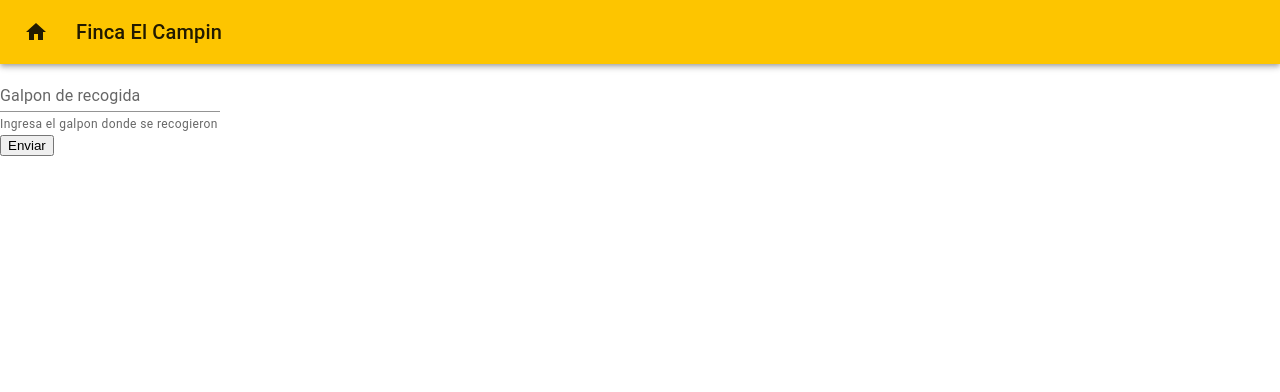
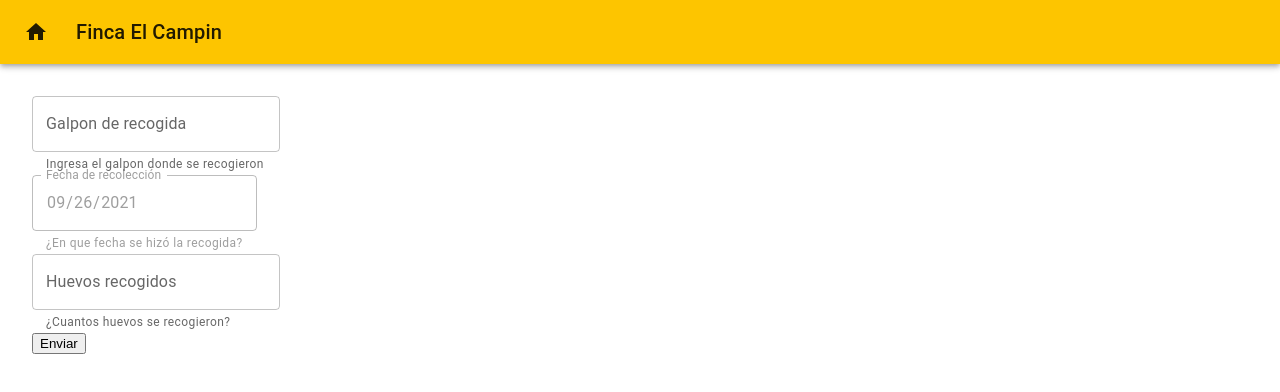
Before and after one commit to LeonidasGangsta/elcampin, a React (Create React App) app in the folder client/: page /recogida/nueva in a window 1280 px wide. Shown: the top 392 px of the page. Built offline with nearby package versions, Linux system fonts and the light colour scheme; no server answers.

Commit message:
Create new record page #1

```diff
--- a/client/src/components/LogsList.tsx
+++ b/client/src/components/LogsList.tsx
@@ -67,7 +67,7 @@ const LogsList = ({ logs }: LogsListProps): JSX.Element => {
                 {`${log.eggs} recogidos`}
               </TableCell>
               <TableCell align="right">{getLogDateInSpanish(log.date)}</TableCell>
-              <TableCell align="right">{log.Barn.barnNumber}</TableCell>
+              <TableCell align="right">{log.Barn?.barnNumber}</TableCell>
               <TableCell align="right">{log.chickensInIt}</TableCell>
               <TableCell align="right">{getLogDateInSpanish(log.createdAt)}</TableCell>
             </TableRow>
--- a/client/src/pages/NewRecord.tsx
+++ b/client/src/pages/NewRecord.tsx
@@ -4,35 +4,91 @@ import {
 } from '@mui/material';
 import { useForm } from 'react-hook-form';
 import ControlledInput from 'src/components/ControlledInput';
+import { createNewLog } from 'src/utils/api/logs';
+import { CreateLogType } from 'src/utils/types';
+import { useBarnsContext } from 'src/hooks/useBarnsContext';
+import { useHistory } from 'react-router-dom';
 
 interface FormData {
-  barnNumber: number,
-  dateOfTake: Date,
-  eggs: number,
+  barnNumber: string,
+  dateOfTake: string,
+  eggs: string,
 }
 
-const Form = styled('form')(() => ({
+const Form = styled('form')(({ theme }) => ({
   display: 'flex',
   flexDirection: 'column',
   justifyContent: 'center',
   alignItems: 'flex-start',
+  margin: theme.spacing(4),
+}));
+
+const Input = styled(ControlledInput)(({ theme }) => ({
+  margin: theme.spacing(2),
+  border: '1px solid blue',
 }));
 
 const NewRecord = () => {
   const { handleSubmit, control } = useForm<FormData>();
+  const { barns, refreshState } = useBarnsContext();
+  const history = useHistory();
 
-  const onSubmit = handleSubmit((data) => {
-    alert(data.barnNumber);
+  const initialDate: string = (() => {
+    const date = new Date();
+    return `${date.getFullYear()}-${(date.getMonth() + 1).toString().padStart(2, '0')}-${date.getDate().toString().padStart(2, '0')}`;
+  })();
+
+  const onSubmit = handleSubmit(async (data) => {
+    const barnRelated = barns.find((barn) => barn.barnNumber === Number(data.barnNumber));
+    if (!barnRelated) {
+      alert('No se encontro un galpon con ese número');
+      return null;
+    }
+    const newLog: CreateLogType = {
+      barnID: barnRelated.id,
+      chickensInIt: barnRelated.chickensInIt,
+      date: data.dateOfTake,
+      eggs: Number(data.eggs),
+    };
+
+    try {
+      const logCreated = await createNewLog(newLog);
+      history.push('/');
+      return logCreated;
+    } catch (error) {
+      return null;
+    } finally {
+      refreshState();
+    }
   });
 
   return (
     <Form onSubmit={onSubmit}>
-      <ControlledInput
+      <Input
         control={control}
         name="barnNumber"
         type="number"
         helperText="Ingresa el galpon donde se recogieron"
         label="Galpon de recogida"
+        variant="outlined"
+      />
+      <Input
+        control={control}
+        name="dateOfTake"
+        type="date"
+        helperText="¿En que fecha se hizó la recogida?"
+        label="Fecha de recolección"
+        variant="outlined"
+        defaultValue={initialDate}
+        disabled
+      />
+      <Input
+        control={control}
+        name="eggs"
+        type="number"
+        helperText="¿Cuantos huevos se recogieron?"
+        label="Huevos recogidos"
+        variant="outlined"
       />
       <button type="submit">
         Enviar
--- a/client/src/utils/api/logs.ts
+++ b/client/src/utils/api/logs.ts
@@ -1,4 +1,4 @@
-import { LogsType } from '../types';
+import { CreateLogType, LogsType } from '../types';
 import { httpHelper } from './httpHelper';
 
 export const getAllLogs = async () => {
@@ -10,3 +10,13 @@ export const getAllLogs = async () => {
     return [];
   }
 };
+
+export const createNewLog = async (log: CreateLogType) => {
+  try {
+    const { data } = await httpHelper.post('/logs/create', { log });
+    const logCreated: LogsType = data?.log;
+    return logCreated;
+  } catch (error) {
+    throw Error('An error ocurred creating a new log');
+  }
+};
```
Also changed, not shown: client/src/utils/types.ts (+7 -0 lines).
